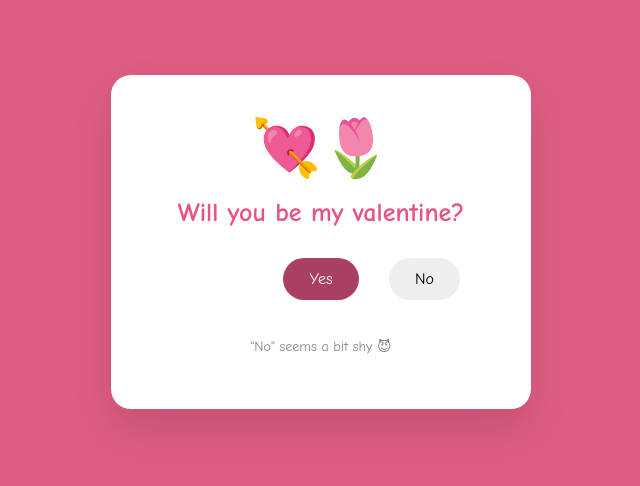
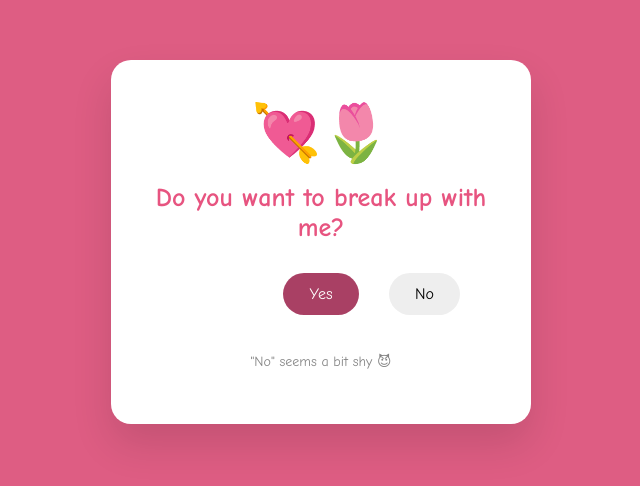
Before and after one commit to g-salvekar/V_site_2026, a plain HTML site: page index.html in a window 1280 px wide. Shown: the part 158-644 px from the top of the page, without its empty margins (319-959 px from the left). Drawn offline with nearby package versions, Linux system fonts and the light colour scheme.

Commit message:
Update index.html

```diff
--- a/index.html
+++ b/index.html
@@ -11,7 +11,7 @@
 
   <div class="card" id="card">
     <div class="emoji">💘🌷</div>
-    <h1> Will you be my valentine?</h1>
+    <h1>Do you want to break up with me?</h1>
 
     <div class="buttons">
       <button id="yes">Yes</button>
```
